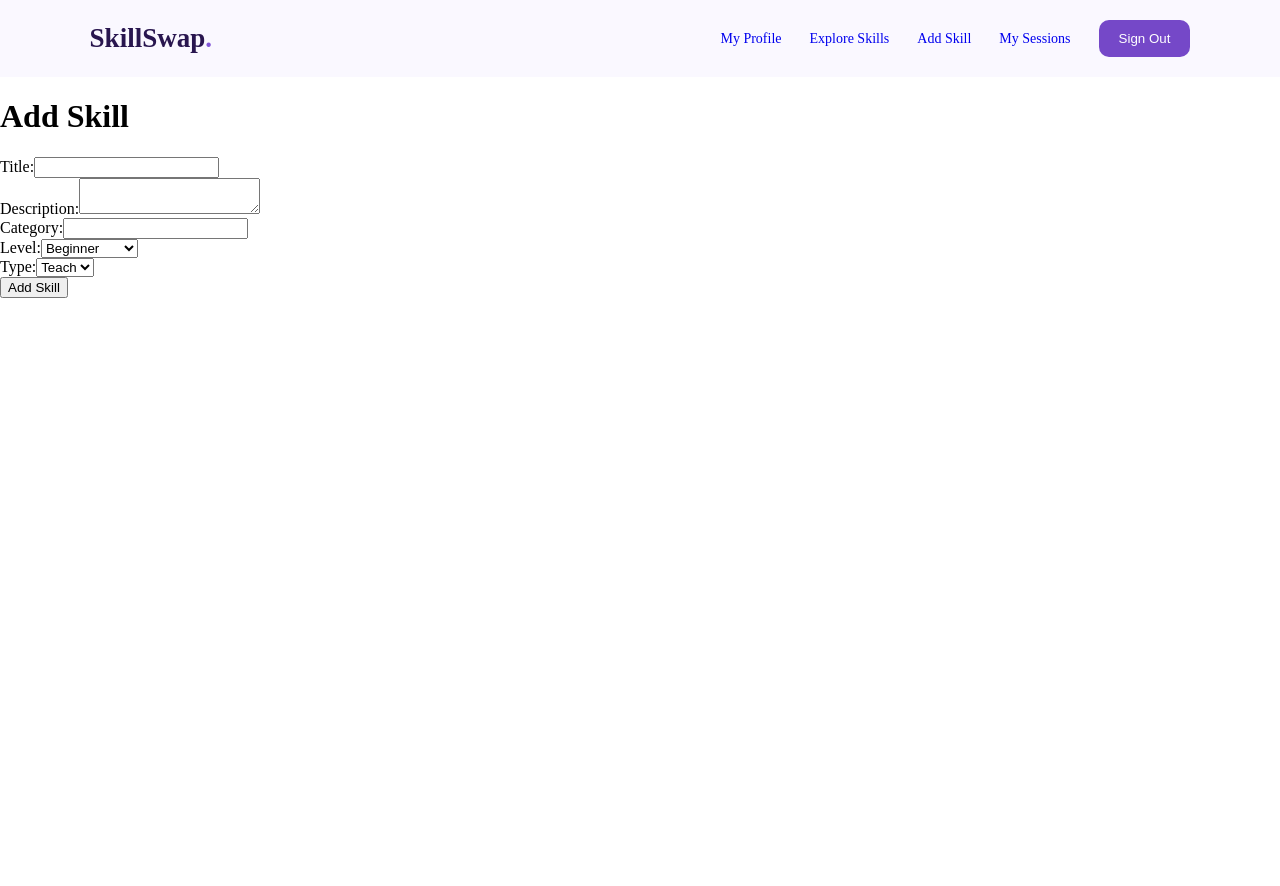
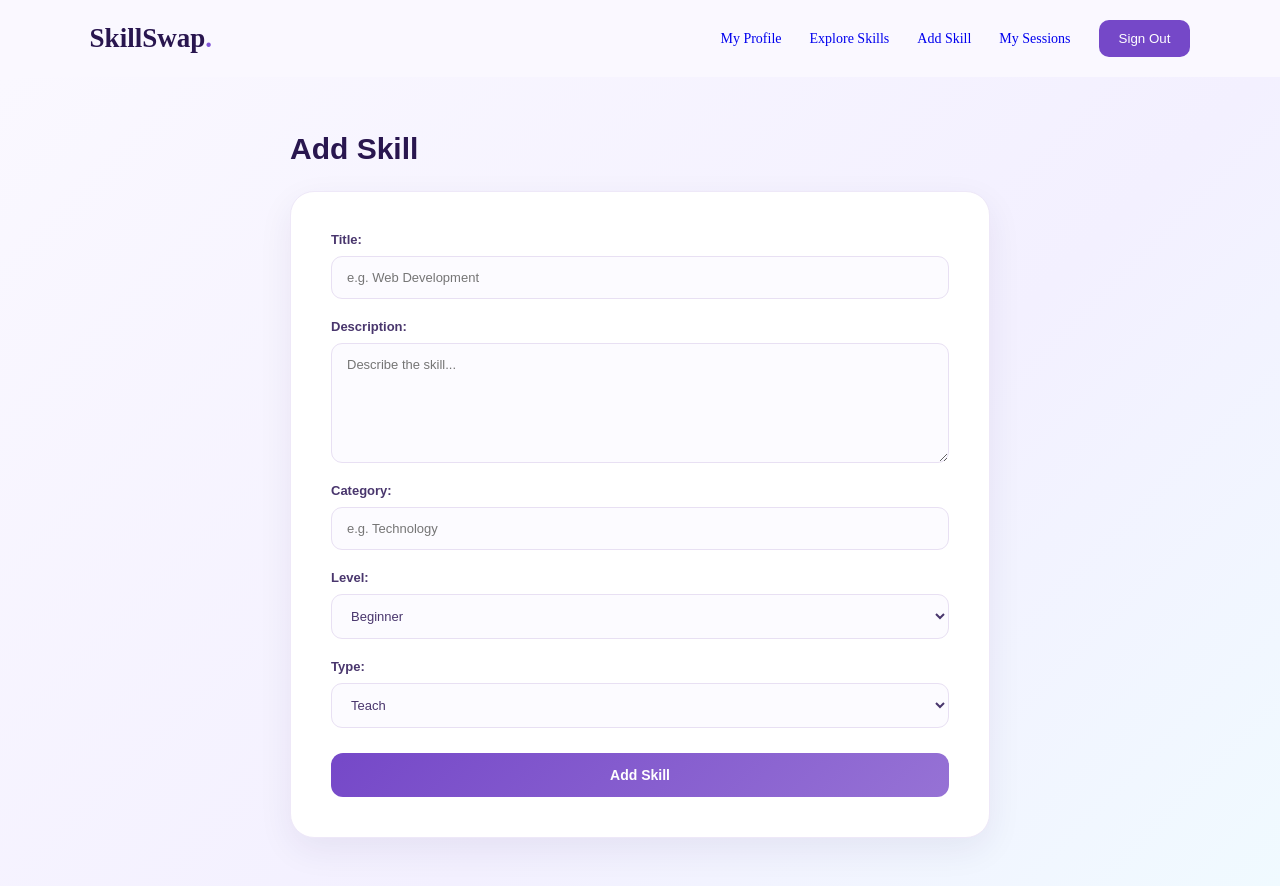
Before and after one commit to raf266/Project-3-frontend, a React (Vite) app: page /skills/new in a window 1280 px wide. Shown: the top 886 px of the page. Before the commit the page ends 800 px from the top, so only its background shows below. Built offline with nearby package versions, Linux system fonts and the light colour scheme; no server answers; sample sign-in values are in the browser's storage.

Commit message:
Style Add Skill page

```diff
--- /dev/null
+++ b/src/pages/AddSkill.css
@@ -0,0 +1,115 @@
+
+/* ==============================
+   ADD SKILL PAGE
+================================ */
+
+.add-skill-page {
+  min-height: 100vh;
+  padding: 55px 20px;
+  box-sizing: border-box;
+  background: linear-gradient(135deg, #faf8ff, #f3f0ff 60%, #f0faff);
+  font-family: 'Poppins', sans-serif;
+}
+
+/* Heading */
+
+.add-skill-page h1 {
+  max-width: 700px;
+  margin: 0 auto 25px;
+  color: #29164f;
+  font-size: 30px;
+}
+
+/* Form card */
+
+.add-skill-page form {
+  max-width: 700px;
+  margin: 0 auto;
+  padding: 40px;
+  box-sizing: border-box;
+  background: white;
+  border: 1px solid #eee8f8;
+  border-radius: 24px;
+  box-shadow: 0 12px 35px rgba(41, 22, 79, 0.07);
+}
+
+/* Form fields */
+
+.add-skill-page form > div {
+  display: flex;
+  flex-direction: column;
+  gap: 9px;
+  margin-bottom: 20px;
+}
+
+.add-skill-page label {
+  color: #49366d;
+  font-size: 13px;
+  font-weight: 600;
+}
+
+.add-skill-page input,
+.add-skill-page textarea,
+.add-skill-page select {
+  width: 100%;
+  box-sizing: border-box;
+  padding: 13px 15px;
+  border: 1px solid #e8e0f3;
+  border-radius: 11px;
+  outline: none;
+  background: #fcfbff;
+  color: #49366d;
+  font-family: inherit;
+  font-size: 13px;
+  transition: 0.2s ease;
+}
+
+.add-skill-page input:focus,
+.add-skill-page textarea:focus,
+.add-skill-page select:focus {
+  border-color: #9672d5;
+  box-shadow: 0 0 0 3px rgba(117, 72, 200, 0.1);
+}
+
+.add-skill-page textarea {
+  min-height: 120px;
+  resize: vertical;
+}
+
+/* Add Skill button */
+
+.add-skill-page button {
+  width: 100%;
+  margin-top: 5px;
+  padding: 14px;
+  border: none;
+  border-radius: 12px;
+  background: linear-gradient(135deg, #7548c8, #9672d5);
+  color: white;
+  font-family: inherit;
+  font-size: 14px;
+  font-weight: 600;
+  cursor: pointer;
+  transition: 0.25s ease;
+}
+
+.add-skill-page button:hover {
+  transform: translateY(-2px);
+  box-shadow: 0 7px 18px rgba(117, 72, 200, 0.2);
+}
+
+/* Mobile */
+
+@media (max-width: 600px) {
+  .add-skill-page {
+    padding: 30px 15px;
+  }
+
+  .add-skill-page h1 {
+    font-size: 26px;
+  }
+
+  .add-skill-page form {
+    padding: 25px 20px;
+  }
+}
--- a/src/pages/AddSkill.jsx
+++ b/src/pages/AddSkill.jsx
@@ -1,6 +1,7 @@
 import { useState } from "react";
 import { useNavigate } from 'react-router';
 import api from "../services/api";
+import "./AddSkill.css";
 
 function AddSkill() {
 
@@ -31,7 +32,7 @@ function AddSkill() {
 }
 
   return (
-    <div>
+    <div className="add-skill-page">
         <h1>Add Skill</h1>
 
         <form onSubmit={handleSubmit}>
@@ -40,6 +41,7 @@ function AddSkill() {
             <input
             type="text"
             name="title"
+            placeholder="e.g. Web Development"
             value={formData.title}
             onChange={handleChange}
             required
@@ -50,6 +52,7 @@ function AddSkill() {
             <label>Description:</label>
             <textarea
             name="description"
+            placeholder="Describe the skill..."
             value={formData.description}
             onChange={handleChange}
             required
@@ -61,6 +64,7 @@ function AddSkill() {
             <input
             type="text"
             name="category"
+            placeholder="e.g. Technology"
             value={formData.category}
             onChange={handleChange}
             required
```
